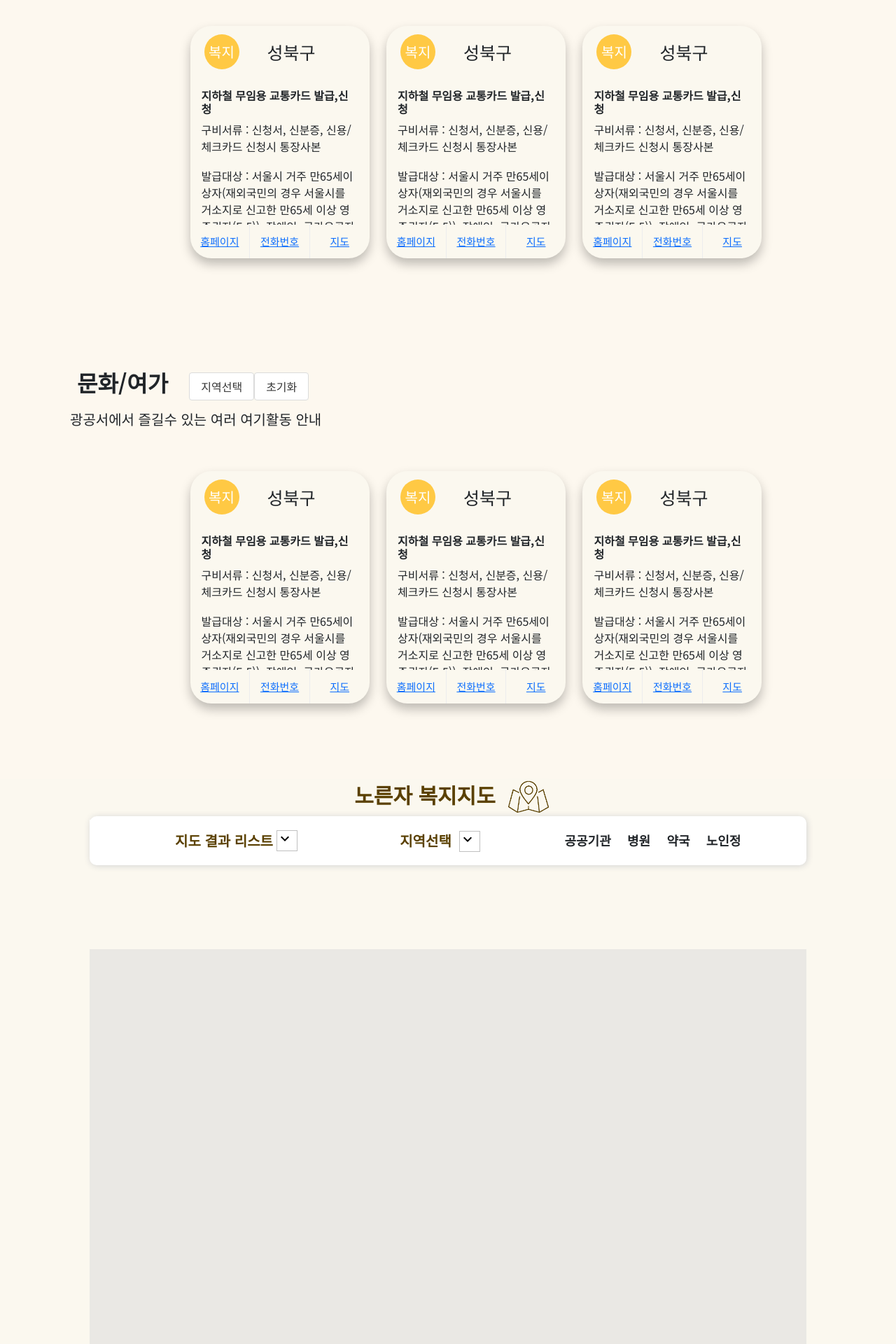
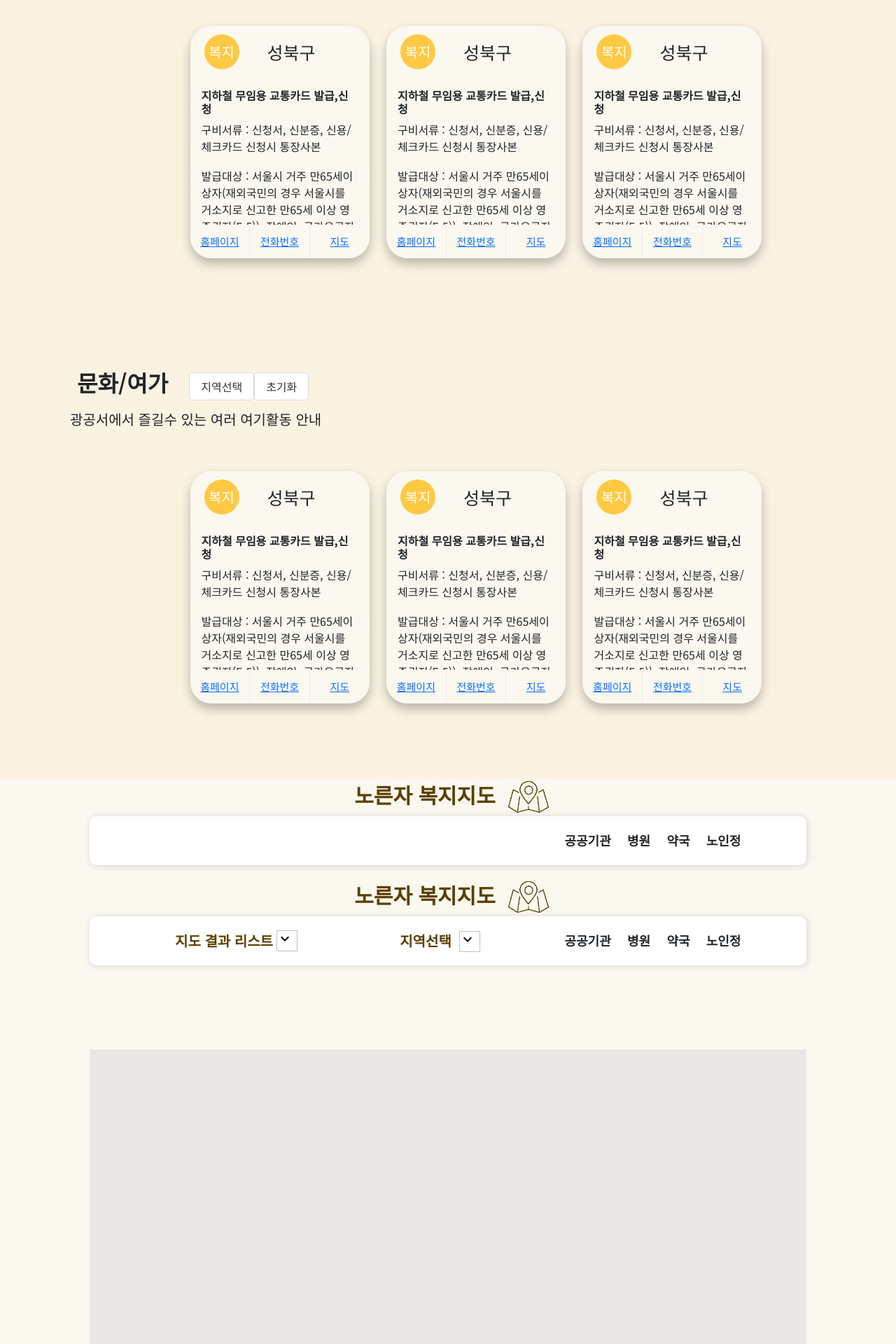
Before and after one commit to YumYumTastyGood/norenja-info, a Flask app: template templates/Main02.html in a window 1280 px wide. Shown: the part 2360-4280 px from the top of the page at 70% size. Run offline with Flask 2, Linux system fonts and the light colour scheme; the template is opened without the code that fills it, so the values that code supplies are empty; some libraries are stand-ins or nearby versions.

Commit message:
Add files via upload

```diff
--- a/templates/Main02.html
+++ b/templates/Main02.html
@@ -186,7 +186,6 @@
 
     </div>
     <!-- /////여기부터메인입니다///// -->
-
     <div id="header">
         <div class="setting" id="div4">
             <img src="../img/노른자logo_2.png">
@@ -247,9 +246,7 @@
                         <label for="slide01" class="next"></label>
                     </a>
                 </li>
-            </ul>
-        </div>
-    </div>
+
                 <div class="contentment">
                     <button type="button" id="life_btn" onClick="fnMove('1')" class="btn">
                         <i class="bi bi-person-badge-fill"></i>
@@ -272,8 +269,8 @@
                         <p class="btn_exp">내주위 복지 정보
                     </button>
                 </div>
-
-</body>
+            </ul>
+        </div>
         <section id="row01" class="row" style="display: none;">
             <h2>검색결과 보기 </h2>
             <div class="contents">
@@ -743,6 +740,26 @@
             </div>
 
         </section>
+    </div>
+    <section id=contents>
+        <div id="title">
+            <p id="service_title">노른자 복지지도
+                <img class="map_icon" src="../static/img/map.png">
+            </p>
+        </div>
+
+        <!-- 기관분류 버튼   -->
+        <div id="menu">
+            <div class="buttons">
+                <ul class="btns">
+                    <li>공공기관</li>
+                    <li>병원</li>
+                    <li>약국</li>
+                    <li>노인정</li>
+                </ul>
+            </div>
+        </div>
+
 
         <!-- 복지 지도페이지 시작-->
         <section id=contents>
```
Lines whose indentation alone changed are shown as unchanged.
